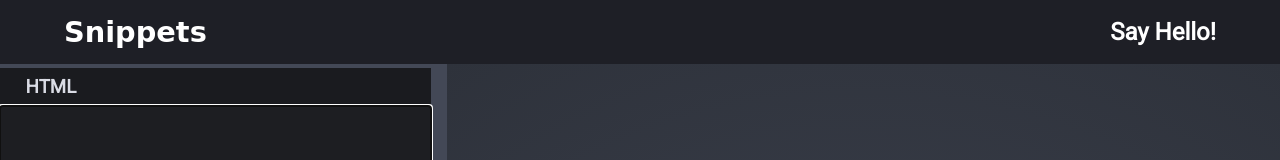
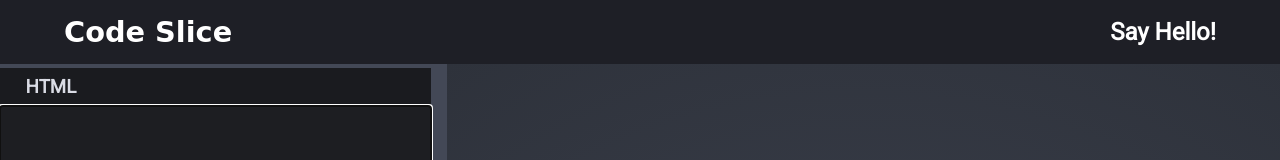
Before and after one commit to nasimuddin01/code-slice, a plain HTML site: page index.html in a window 1280 px wide. Shown: the top 160 px of the page. Drawn offline with Linux system fonts and the light colour scheme; a web font is replaced by a local one.

Commit message:
change in site name

```diff
--- a/index.html
+++ b/index.html
@@ -4,7 +4,7 @@
 <head>
   <meta charset="utf-8">
   <meta http-equiv="x-ua-compatible" content="ie=edge">
-  <title>Snippets</title>
+  <title>Code Slice</title>
   <meta name="description" content="">
   <meta name="viewport" content="width=device-width, initial-scale=1, shrink-to-fit=no">
   <link rel="stylesheet" href="master.min.css">
@@ -14,7 +14,7 @@
 
   <header>
     <nav>
-      <h2 class="brand">Snippets</h2>
+      <h2 class="brand">Code Slice</h2>
       <h2> <a href="https://twitter.com/nasimuddin01" target="_blank">Say Hello!</a></h2>
     </nav>
   </header>
```
